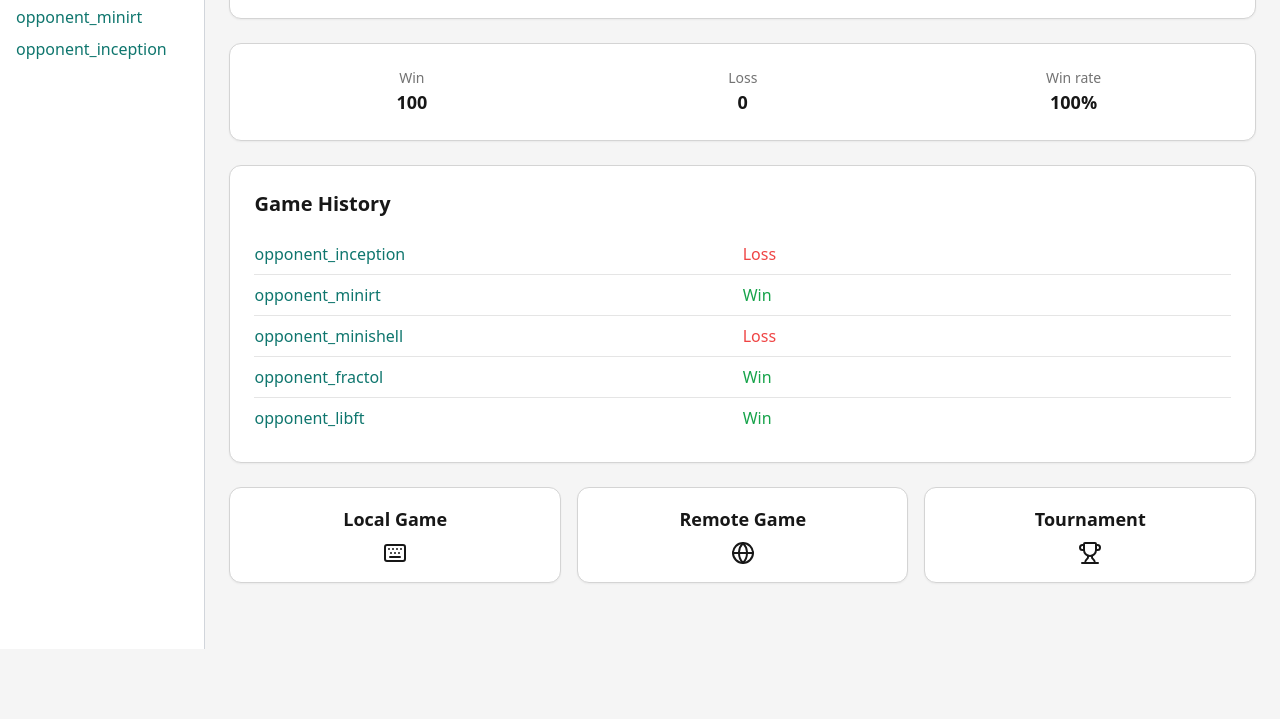
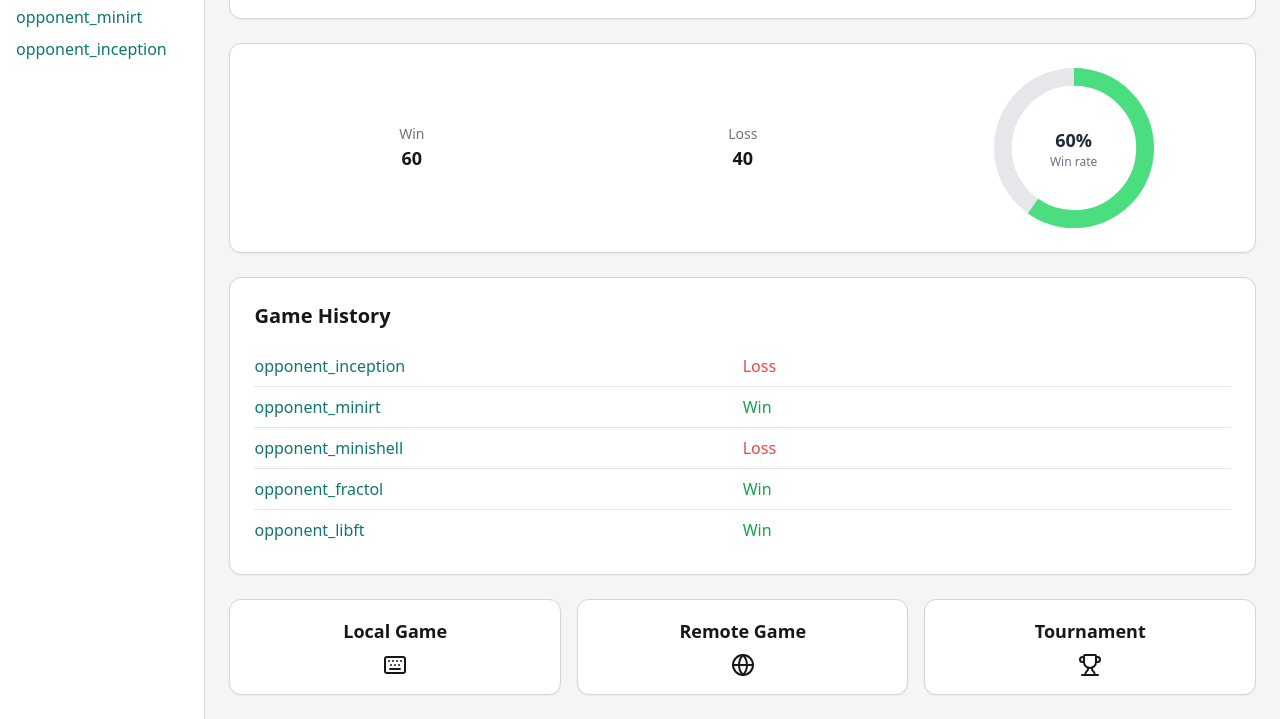
Before and after one commit to gunlnwza/frontend_draft, a website: page src/index.html in a window 1280 px wide. Shown: the part 212-931 px from the top of the page. Before the commit the page ends 861 px from the top, so only its background shows below. Drawn offline with nearby package versions, Linux system fonts and the light colour scheme; files that its build step writes are made by us from their sources.

Commit message:
feat: add win rate donut graph

```diff
--- a/src/index.html
+++ b/src/index.html
@@ -77,18 +77,42 @@
       </section>
 
       <!-- Win/Loss/Win rate -->
-      <section class="grid grid-cols-3 gap-4 bg-white border border-neutral-300 rounded-xl shadow-sm p-6 text-center">
+      <section class="grid grid-cols-3 gap-4 place-items-center text-center bg-white border border-neutral-300 rounded-xl shadow-sm p-6 text-center">
         <div>
           <p class="text-neutral-500 text-sm">Win</p>
-          <p class="text-lg font-semibold">100</p>
+          <p class="text-lg font-semibold">60</p>
         </div>
         <div>
           <p class="text-neutral-500 text-sm">Loss</p>
-          <p class="text-lg font-semibold">0</p>
+          <p class="text-lg font-semibold">40</p>
         </div>
-        <div>
-          <p class="text-neutral-500 text-sm">Win rate</p>
-          <p class="text-lg font-semibold">100%</p>
+        <!-- donut -->
+        <div class="w-40 h-40 relative">
+          <!-- Donut background -->
+          <svg viewBox="0 0 36 36" class="w-full h-full rotate-[-90deg]">
+            <!-- full circle (gray background) -->
+            <circle
+              cx="18" cy="18" r="16"
+              fill="none"
+              stroke="#e5e7eb"
+              stroke-width="4"
+            />
+
+            <!-- win rate arc -->
+            <circle
+              cx="18" cy="18" r="16"
+              fill="none"
+              stroke="#4ade80"
+              stroke-width="4"
+              stroke-dasharray="60, 100"
+            /> <!-- TODO: adjust the percent by 'stroke-dasharray'-->
+          </svg>
+
+          <!-- Center text -->
+          <div class="absolute inset-0 flex flex-col items-center justify-center">
+            <p class="text-lg font-bold text-gray-800">60%</p> <!-- TODO adjust the percent-->
+            <p class="text-xs text-gray-500">Win rate</p>
+          </div>
         </div>
       </section>
 
```
